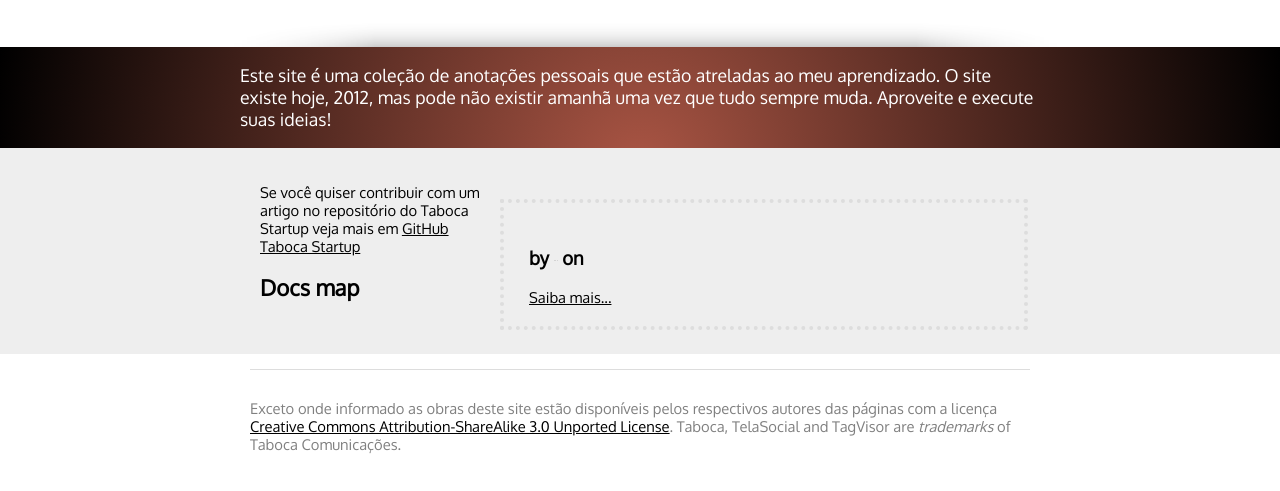
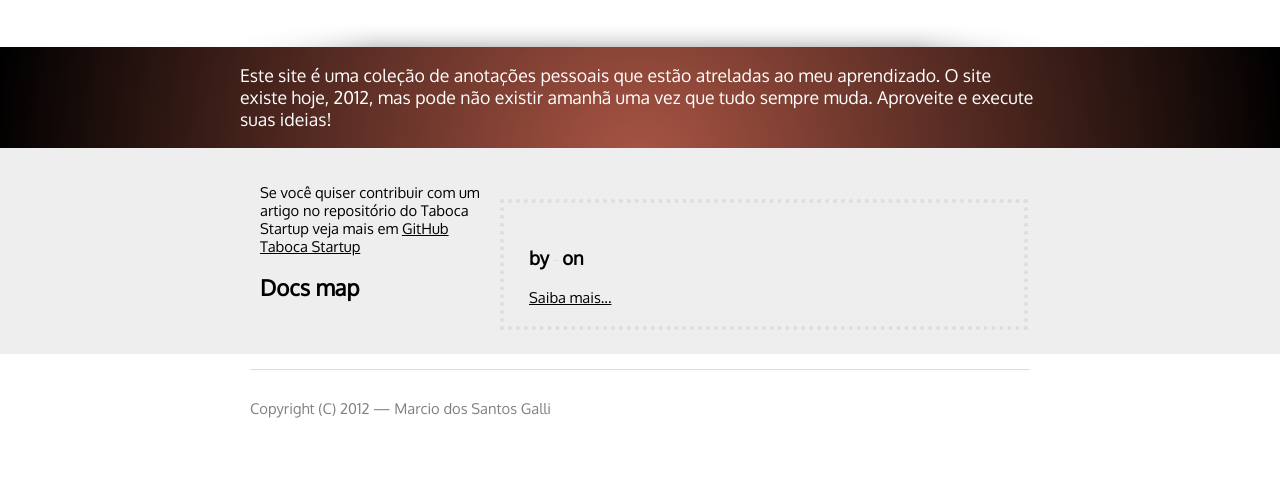
Before and after one commit to taboca/startup, a plain HTML site: page theme/frontpage.html in a window 1280 px wide. Shown: the part 233-724 px from the top of the page. Drawn offline with Linux system fonts and the light colour scheme.

Commit message:
fix footer with the right notices — the template was from the other labs.taboca.com

```diff
--- a/theme/frontpage.html
+++ b/theme/frontpage.html
@@ -73,7 +73,7 @@
 
   <div id="footer" style='border:'>
      <p>
-        Exceto onde informado as obras deste site estão disponíveis pelos respectivos autores das páginas com a licença  <a rel="license" href="http://creativecommons.org/licenses/by-sa/3.0/">Creative Commons Attribution-ShareAlike 3.0 Unported License</a>.  Taboca, TelaSocial and TagVisor are <i>trademarks</i> of Taboca Comunicações.
+	Copyright (C) 2012 — Marcio dos Santos Galli
      </p>
   </div>
 </div>
```
